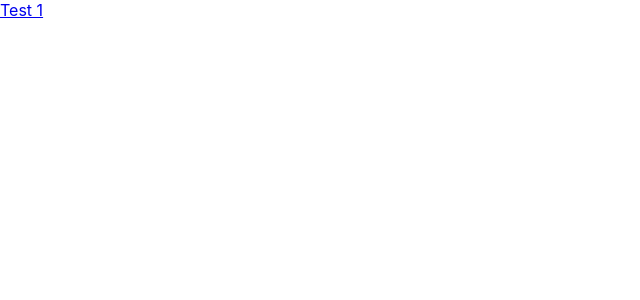
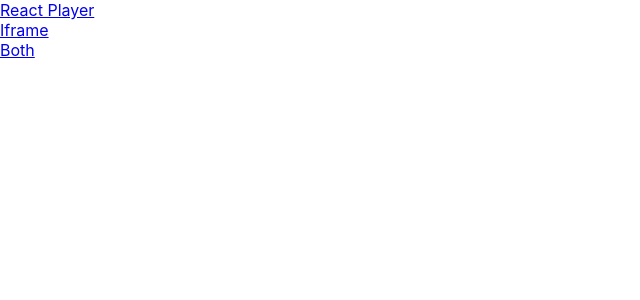
Before and after one commit to AmSmo/rr-twitch-test, a React (Create React App) app: page / in a window 1280 px wide. Shown: the top 300 px of the page, without its empty margins (0-640 px from the left). Built offline with nearby package versions, Linux system fonts and the light colour scheme.

Commit message:
iframe as well

```diff
--- a/src/App.js
+++ b/src/App.js
@@ -2,10 +2,14 @@ import './App.css';
 import {Switch, Route} from 'react-router-dom'
 import Base from './Base'
 import Test1 from './Test1'
+import Iframe from './Iframe'
+import Both from './Both'
 function App() {
   return (
     <Switch>
       <Route path='/test1' component={Test1} />
+      <Route path='/iframe' component={Iframe} />
+      <Route path='/both' component={Both} />
       <Route path='/' component={Base} />
     </Switch>
   );
--- a/src/Base.js
+++ b/src/Base.js
@@ -3,7 +3,9 @@ import {Link} from 'react-router-dom'
 function Base(props){
     return(
         <div>
-            <Link to="/test1">Test 1</Link>
+            <Link to="/test1">React Player</Link><br></br>
+            <Link to="/iframe">Iframe</Link><br></br>
+            <Link to="/both">Both</Link><br></br>
         </div>
     )
 }
--- /dev/null
+++ b/src/Both.js
@@ -0,0 +1,14 @@
+import Test1 from './Test1'
+import Iframe from './Iframe'
+import React from 'react'
+
+function Both(props){
+    return(
+        <>
+        <Test1/>
+        <Iframe />
+        </>
+    )
+}
+
+export default Both
--- /dev/null
+++ b/src/Iframe.js
@@ -0,0 +1,16 @@
+import React from 'react'
+import ReactPlayer from 'react-player'
+
+function Iframe(props){
+    return(
+    <iframe type="text/html"
+    title="test"
+        allow="autoplay"
+        allowFullScreen={false}
+        playsInline={true}
+        muted={false}
+        src={`https://player.twitch.tv/?channel=playeruppp&parent=localhost&controls=false`}>
+    </iframe>)
+}
+
+export default Iframe
```
Also changed, not shown: 1 other file (tests, documents, lock files or other folders).
